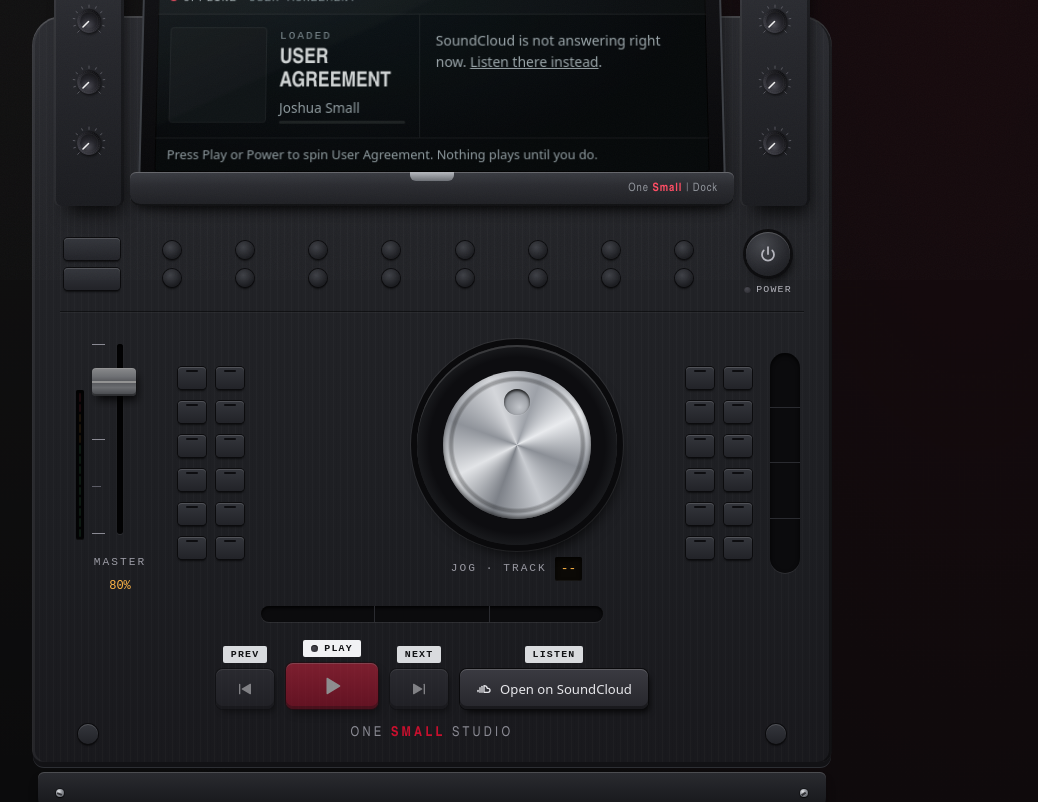
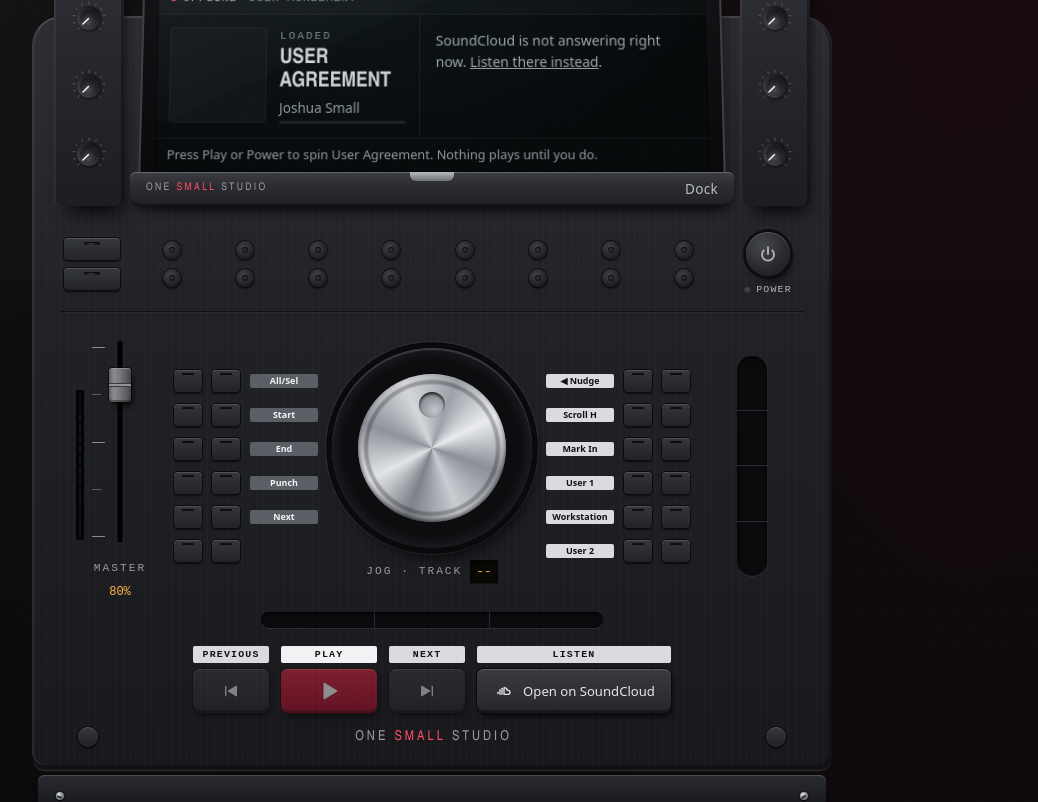
Before and after one commit to WasteOfADrumBum/one-small-studio, a React (Vite) app: page / in a window 1280 px wide. Shown: the part 520-1322 px from the top of the page, without its empty margins (208-1246 px from the left). Built offline with nearby package versions, Linux system fonts and the light colour scheme.

Commit message:
Dock polish: wordmarks, centred wheel, key legends, slim fader cap, even transport, key lights
Co-Authored-By: Claude Opus 5.5 (1M context) <noreply@anthropic.com>
Claude-Session: https://claude.ai/code/session_018H6Gmx5urvsnY5HwfVjVyd

```diff
--- a/src/components/Console.module.css
+++ b/src/components/Console.module.css
@@ -66,6 +66,14 @@
     6px 14px 18px -8px rgb(0 0 0 / 0.85);
 }
 
+/* Four equal cells, each knob centred in its own. */
+.towerSlot {
+  display: grid;
+  place-items: center;
+  width: 100%;
+  flex: 1;
+}
+
 /* The tablet, its stand behind it, and the cradle its lower edge drops into. */
 .stand {
   position: relative;
@@ -91,7 +99,8 @@
   z-index: 2;
   display: flex;
   align-items: center;
-  justify-content: flex-end;
+  justify-content: space-between;
+  gap: 12px;
   height: 34px;
   margin: -16px -10px 0;
   padding: 0 16px;
@@ -114,16 +123,39 @@
   background: linear-gradient(180deg, #b7babf, #6c6f75);
 }
 
-.cradleBadge {
+/*
+ * The brand, one style wherever it is printed: same face, weight and tracking for all three words
+ * on one baseline, so only the size changes with the place. The trailing tracking is taken back so
+ * the word sits on its centre.
+ */
+.wordmark {
+  display: inline-block;
+  margin-right: -0.22em;
   font-family: var(--mantine-font-family-headings);
-  font-size: 0.72rem;
-  letter-spacing: 0.08em;
-  color: #8f939a;
+  font-size: var(--wordmark-size, 0.85rem);
+  font-weight: 500;
+  line-height: 1;
+  letter-spacing: 0.22em;
+  text-transform: uppercase;
+  white-space: nowrap;
+  color: #9a9da4;
 }
 
-.cradleBadge b {
-  font-weight: 600;
+.wordmarkAccent {
   color: var(--oss-crimson-bright);
+}
+
+/* On the cradle: the brand on the left, the product name on the right, as on the hardware. */
+.cradleBrand {
+  --wordmark-size: 0.66rem;
+}
+
+.cradleModel {
+  font-size: 0.85rem;
+  font-weight: 400;
+  line-height: 1;
+  letter-spacing: 0.02em;
+  color: #b9bcc2;
 }
 
 .housing {
@@ -381,11 +413,75 @@
     0 2px 2px rgb(0 0 0 / 0.6);
 }
 
+/*
+ * Key lights, set into the caps like the Dock's: a small lens, dark until the console is on, then a
+ * bright core fading to its colour, a glow that stays on the key, and a faint wash of the colour on
+ * the cap round it. Steady, never flashing.
+ */
+.pairKeys i,
+.softKeys i {
+  --lens: 120 112 132;
+  position: relative;
+}
+
+.pairKeys i[data-light='violet'],
+.softKeys i[data-light='violet'] {
+  --lens: 168 112 255;
+}
+
+.pairKeys i[data-light='red'],
+.softKeys i[data-light='red'] {
+  --lens: 255 56 80;
+}
+
+.pairKeys i::after,
+.softKeys i::after {
+  content: '';
+  position: absolute;
+  border-radius: 999px;
+  background: radial-gradient(circle at 45% 35%, #3a3540, #121014 75%);
+  box-shadow: inset 0 1px 1px rgb(0 0 0 / 0.8);
+  transition:
+    background 300ms ease,
+    box-shadow 300ms ease;
+}
+
+.pairKeys i[data-light]::after,
+.softKeys i[data-light]::after {
+  background: radial-gradient(
+    closest-side,
+    rgb(255 255 255 / 0.95) 0 18%,
+    rgb(var(--lens)) 55%,
+    rgb(var(--lens) / 0.75) 100%
+  );
+  box-shadow:
+    0 0 2px 1px rgb(var(--lens) / 0.6),
+    0 0 6px rgb(var(--lens) / 0.3);
+}
+
+/* The faint reflection of the lens on the cap round it. */
+.pairKeys i[data-light]::before,
+.softKeys i[data-light]::before {
+  content: '';
+  position: absolute;
+  inset: 0;
+  border-radius: inherit;
+  background: radial-gradient(closest-side, rgb(var(--lens) / 0.16), transparent);
+}
+
+/* A short strip lens across the top of each rectangular key. */
 .pairKeys i {
   height: 22px;
 }
 
-/* Two rows of round soft keys; the one over the loaded track glows amber. */
+.pairKeys i::after {
+  top: 4px;
+  left: calc(50% - 8px);
+  width: 16px;
+  height: 3px;
+}
+
+/* Two rows of round soft keys, each with a round lens in its centre. */
 .softKeys {
   display: grid;
   grid-template-columns: repeat(8, 1fr);
@@ -401,14 +497,13 @@
   box-shadow:
     0 0 0 1px #0b0b0d,
     0 2px 2px rgb(0 0 0 / 0.6);
-  transition: box-shadow 300ms ease;
 }
 
-.softKeys i[data-lit] {
-  box-shadow:
-    0 0 0 1px #0b0b0d,
-    0 0 0 3px rgb(255 181 71 / 0.6),
-    var(--oss-glow-amber);
+.softKeys i::after {
+  top: calc(50% - 3px);
+  left: calc(50% - 3px);
+  width: 6px;
+  height: 6px;
 }
 
 /* Power takes the monitor knob's place. */
@@ -468,12 +563,19 @@
   color: #b4b4bc;
 }
 
-/* Fader, key block, wheel, key block, touch strip. */
+/*
+ * Fader, key block, wheel, key block, touch strip. The two outer bays and the two key blocks are
+ * the same width, so the wheel and its readout sit on the dock's centre line.
+ */
 .centre {
+  --bay: 96px;
+  --key: 28px;
+  --key-gap: 10px;
+  --legend: 68px;
   display: grid;
-  grid-template-columns: 96px 66px minmax(0, 1fr) 66px 30px;
+  grid-template-columns: var(--bay) auto minmax(0, 1fr) auto var(--bay);
   align-items: center;
-  gap: 18px;
+  gap: 14px;
   padding: 18px 4px 6px;
 }
 
@@ -494,15 +596,50 @@
   margin-top: 60px;
 }
 
+/* Six rows on one shared column grid: two keys, then the legend on the side facing the wheel. */
 .keyBlock {
+  display: flex;
+  flex-direction: column;
+  gap: 12px;
+}
+
+.keyRow {
   display: grid;
-  grid-template-columns: repeat(2, 1fr);
-  gap: 12px 10px;
+  grid-template-columns: var(--key) var(--key) var(--legend);
+  align-items: center;
+  column-gap: var(--key-gap);
+}
+
+.keyBlock[data-side='right'] .keyRow {
+  grid-template-columns: var(--legend) var(--key) var(--key);
+}
+
+.keyBlock[data-side='right'] .keyRow > :last-child {
+  order: -1;
 }
 
 .keyBlock i {
   position: relative;
   height: 22px;
+}
+
+/* Printed legends: grey chips on the left block, white on the right, as on the hardware. */
+.legend {
+  display: block;
+  padding: 2px 0;
+  border-radius: 2px;
+  background: #5b5e65;
+  font-size: 0.56rem;
+  font-weight: 600;
+  line-height: 1.2;
+  text-align: center;
+  white-space: nowrap;
+  color: #f3f4f6;
+}
+
+.keyBlock[data-side='right'] .legend {
+  background: #d9dbde;
+  color: #111214;
 }
 
 /* Each key's little indicator strip. */
@@ -522,9 +659,15 @@
   place-items: center;
 }
 
+.stripBay {
+  display: grid;
+  place-items: center;
+}
+
 .vStrip {
   display: flex;
   flex-direction: column;
+  width: 30px;
   height: 220px;
   border-radius: 15px;
   background: #0b0b0d;
@@ -583,17 +726,22 @@
   gap: 10px 12px;
 }
 
+/*
+ * Each legend and its key share one column: the column is as wide as the wider of the two, and both
+ * stretch to fill it, so a legend is always exactly the width of its key.
+ */
 .keyWrap {
-  display: flex;
-  flex-direction: column;
-  align-items: center;
-  gap: 6px;
+  display: grid;
+  grid-template-rows: auto auto;
+  justify-items: stretch;
+  row-gap: 6px;
 }
 
 .keyCaption {
-  display: inline-flex;
+  display: flex;
+  justify-content: center;
   align-items: center;
-  gap: 6px;
+  box-sizing: border-box;
   /* Legend chips, like the printed labels over the Dock's transport keys. */
   padding: 1px 8px;
   border-radius: 2px;
@@ -612,8 +760,8 @@
   justify-content: center;
   gap: 8px;
   box-sizing: border-box;
-  min-width: 58px;
-  height: 40px;
+  min-width: 76px;
+  height: var(--key-h, 44px);
   padding: 0;
   border: 0;
   border-radius: 7px;
@@ -637,6 +785,15 @@
 
 .key[data-wide] {
   padding: 0 16px;
+}
+
+/* One fixed box for every key's icon. */
+.glyph {
+  display: inline-grid;
+  place-items: center;
+  flex: none;
+  width: 22px;
+  height: 22px;
 }
 
 .key svg[viewBox='0 0 24 24']:not([class]) {
@@ -673,16 +830,27 @@
   outline-offset: 3px;
 }
 
-/* Play is the one key that matters: bigger, and in the brand red. */
+/* Play is the one key that matters: the same height as the rest, wider, and in the brand red. */
 .key[data-primary] {
-  width: 92px;
-  height: 46px;
+  min-width: 96px;
   color: #fff;
   background: linear-gradient(180deg, #df2340 0%, #a90c26 100%);
   box-shadow:
     inset 0 1px 0 rgb(255 255 255 / 0.3),
     inset 0 -3px 0 rgb(0 0 0 / 0.3),
     0 0 0 1px #2a0209,
+    3px 6px 8px -2px rgb(0 0 0 / 0.85);
+}
+
+/* While playing, the key lights from inside. Only colour and glow change, never its size. */
+.key[data-primary][data-lit] {
+  background: linear-gradient(180deg, #f2354f 0%, #c0122d 100%);
+  box-shadow:
+    inset 0 1px 0 rgb(255 255 255 / 0.4),
+    inset 0 0 10px rgb(255 140 150 / 0.35),
+    inset 0 -3px 0 rgb(0 0 0 / 0.3),
+    0 0 0 1px #2a0209,
+    0 0 12px rgb(255 66 88 / 0.3),
     3px 6px 8px -2px rgb(0 0 0 / 0.85);
 }
 
@@ -693,7 +861,6 @@
 /* ---- Jog wheel ---- */
 
 .jogBay {
-  grid-area: jog;
   display: flex;
   flex-direction: column;
   align-items: center;
@@ -787,16 +954,7 @@
 }
 
 .nameplate {
-  font-family: var(--mantine-font-family-headings);
-  font-size: 0.85rem;
-  letter-spacing: 0.24em;
-  text-transform: uppercase;
-  color: #8a8a93;
-}
-
-.nameplate b {
-  font-weight: 600;
-  color: var(--oss-crimson);
+  --wordmark-size: 0.85rem;
 }
 
 .footer {
@@ -850,12 +1008,38 @@
   }
 
   .centre {
-    grid-template-columns: 88px 54px minmax(0, 1fr) 54px 24px;
-    gap: 12px;
+    --bay: 80px;
+    --key: 24px;
+    --key-gap: 8px;
+    --legend: 64px;
+    gap: 10px;
+  }
+
+  .vStrip {
+    width: 24px;
   }
 
   .jog {
     --jog: 172px;
+  }
+}
+
+/* Too narrow for the legends beside the key blocks: they go, the keys stay. */
+@container dock (max-width: 680px) {
+  .centre {
+    --legend: 0px;
+  }
+
+  .keyRow {
+    grid-template-columns: var(--key) var(--key);
+  }
+
+  .keyBlock[data-side='right'] .keyRow {
+    grid-template-columns: var(--key) var(--key);
+  }
+
+  .legend {
+    display: none;
   }
 }
 
@@ -870,10 +1054,8 @@
   .tower,
   .bracket,
   .pairKeys,
-  .softKeys,
   .keyBlock,
-  .vStrip,
-  .cradleBadge {
+  .stripBay {
     display: none;
   }
 
@@ -886,6 +1068,7 @@
   .cradle {
     height: 24px;
     margin: -10px 4px 0;
+    padding: 0 12px;
   }
 
   .chassis {
@@ -894,10 +1077,23 @@
     border-radius: 18px 18px 10px 10px;
   }
 
+  .cradleBrand {
+    --wordmark-size: 0.6rem;
+  }
+
+  .cradleModel {
+    font-size: 0.75rem;
+  }
+
+  /* The soft keys and their lights stay; Power sits at the end of the band. */
   .softBand {
-    grid-template-columns: 1fr;
-    justify-items: center;
+    grid-template-columns: minmax(0, 1fr) auto;
+    gap: 12px;
     padding-top: 4px;
+  }
+
+  .softKeys {
+    gap: 8px 4px;
   }
 
   .screenBody {
@@ -938,14 +1134,12 @@
     width: 70%;
   }
 
-  .key {
-    min-width: 64px;
-    height: 48px;
+  .transport {
+    --key-h: 48px;
   }
 
   .key[data-primary] {
-    width: 104px;
-    height: 54px;
+    min-width: 104px;
   }
 
   .front {
--- a/src/components/Console.tsx
+++ b/src/components/Console.tsx
@@ -36,6 +36,11 @@ const SETTLE = [95, 20, 60, -10, 35, -40, 80, 5];
 
 /** Degrees of jog-wheel travel per track. */
 const DETENT = 36;
+
+// Legends printed beside the two key blocks, on the side facing the wheel, as on the Dock. One per
+// row, top to bottom; the left block's bottom row (ALT on the Dock) has none.
+const LEFT_LEGENDS = ['All/Sel', 'Start', 'End', 'Punch', 'Next', ''];
+const RIGHT_LEGENDS = ['◀ Nudge', 'Scroll H', 'Mark In', 'User 1', 'Workstation', 'User 2'];
 
 /**
  * The One Small controller, laid out like a Pro Tools Dock: a tablet standing upright in its cradle
@@ -97,9 +102,8 @@ export function Console() {
             <Screen powered={powered} />
             <span className={classes.cradle} aria-hidden="true">
               <span className={classes.cradleNotch} />
-              <span className={classes.cradleBadge}>
-                One <b>Small</b> | Dock
-              </span>
+              <Wordmark className={classes.cradleBrand} />
+              <span className={classes.cradleModel}>Dock</span>
             </span>
           </div>
           <KnobTower />
@@ -109,13 +113,17 @@ export function Console() {
           {/* Soft-key band; Power sits where the monitor knob does. */}
           <div className={classes.softBand}>
             <span className={classes.pairKeys} aria-hidden="true">
-              <i />
-              <i />
+              <i data-light={powered ? 'red' : undefined} />
+              <i data-light={powered ? 'violet' : undefined} />
             </span>
             <span className={classes.softKeys} aria-hidden="true">
               {Array.from({ length: 16 }, (_, i) => (
-                // The top row lights under the track that is loaded, like a selected channel.
-                <i key={i} data-lit={(powered && i === player.current) || undefined} />
+                // Every lens glows a steady violet while the console is on; the top-row key over
+                // the loaded track glows red instead, like a selected channel.
+                <i
+                  key={i}
+                  data-light={powered ? (i === player.current ? 'red' : 'violet') : undefined}
+                />
               ))}
             </span>
             <span className={classes.powerSpot}>
@@ -156,16 +164,18 @@ export function Console() {
                 disabled={!ready}
               />
             </div>
-            <KeyBlock />
+            <KeyBlock legends={LEFT_LEGENDS} side="left" />
             <div className={classes.jogArea}>
               <JogWheel ready={ready} />
             </div>
-            <KeyBlock />
-            <span className={classes.vStrip} aria-hidden="true">
-              <i />
-              <i />
-              <i />
-              <i />
+            <KeyBlock legends={RIGHT_LEGENDS} side="right" />
+            <span className={classes.stripBay} aria-hidden="true">
+              <span className={classes.vStrip}>
+                <i />
+                <i />
+                <i />
+                <i />
+              </span>
             </span>
           </div>
 
@@ -181,7 +191,7 @@ export function Console() {
           <div className={classes.transport}>
             <TransportKey
               label="Previous track"
-              caption="Prev"
+              caption="Previous"
               onClick={player.prev}
               disabled={!ready}
             >
@@ -189,7 +199,7 @@ export function Console() {
             </TransportKey>
             <TransportKey
               label={player.playing ? 'Pause' : 'Play'}
-              caption={player.playing ? 'Pause' : 'Play'}
+              caption="Play"
               onClick={onPlay}
               disabled={!ready}
               primary
@@ -215,7 +225,9 @@ export function Console() {
                 target="_blank"
                 rel="noreferrer"
               >
-                <IconBrandSoundcloud size={16} aria-hidden="true" />
+                <span className={classes.glyph} aria-hidden="true">
+                  <IconBrandSoundcloud size={16} />
+                </span>
                 Open on SoundCloud
               </a>
             </span>
@@ -223,9 +235,7 @@ export function Console() {
 
           <div className={classes.footer} aria-hidden="true">
             <span className={classes.shift} />
-            <span className={classes.nameplate}>
-              One <b>Small</b> Studio
-            </span>
+            <Wordmark className={classes.nameplate} />
             <span className={classes.shift} />
           </div>
         </div>
@@ -240,23 +250,45 @@ export function Console() {
   );
 }
 
+/**
+ * The brand as it is printed on the hardware: three words of one face, size and weight on one
+ * baseline, with only the colour of "Small" set apart. Its size comes from where it is used.
+ */
+function Wordmark({ className }: { className: string }) {
+  return (
+    <span className={`${classes.wordmark} ${className}`}>
+      One <span className={classes.wordmarkAccent}>Small</span> Studio
+    </span>
+  );
+}
+
 /** Four display knobs in a raised column beside the tablet. They only move with the power sweep. */
 function KnobTower() {
   return (
     <div className={classes.tower} aria-hidden="true">
       {[0, 1, 2, 3].map((i) => (
-        <Knob key={i} size={34} />
+        <span key={i} className={classes.towerSlot}>
+          <Knob size={34} />
+        </span>
       ))}
     </div>
   );
 }
 
-/** Two columns of six keys with indicator strips: Dock dressing, not controls. */
-function KeyBlock() {
+/**
+ * Two columns of six keys with indicator strips, and their printed legends on the side facing the
+ * wheel. One grid holds both, so each legend shares its key's row and centre line. Dock dressing,
+ * not controls.
+ */
+function KeyBlock({ legends, side }: { legends: string[]; side: 'left' | 'right' }) {
   return (
-    <span className={classes.keyBlock} aria-hidden="true">
-      {Array.from({ length: 12 }, (_, i) => (
-        <i key={i} />
+    <span className={classes.keyBlock} data-side={side} aria-hidden="true">
+      {legends.map((legend, row) => (
+        <span key={row} className={classes.keyRow}>
+          <i />
+          <i />
+          {legend ? <span className={classes.legend}>{legend}</span> : <span />}
+        </span>
       ))}
     </span>
   );
@@ -396,7 +428,6 @@ function TransportKey({
   return (
     <span className={classes.keyWrap} data-primary={primary || undefined}>
       <span className={classes.keyCaption} aria-hidden="true">
-        {primary && <Led on={!!lit} color="green" />}
         {caption}
       </span>
       <button
@@ -408,7 +439,10 @@ function TransportKey({
         disabled={disabled}
         aria-label={label}
       >
-        {children}
+        {/* One fixed box for every icon, so swapping Play for Pause moves nothing. */}
+        <span className={classes.glyph} aria-hidden="true">
+          {children}
+        </span>
       </button>
     </span>
   );
--- a/src/components/hardware/Fader.module.css
+++ b/src/components/hardware/Fader.module.css
@@ -1,24 +1,28 @@
 .fader {
+  /* Travel of the cap's centre line, and the cap itself: slim across the slot, long along it. */
   --throw: 168px;
+  --cap-w: 22px;
+  --cap-h: 34px;
   display: flex;
   flex-direction: column;
   align-items: center;
   gap: 6px;
 }
 
+/* The cap's centre runs from half a cap below the top to half a cap above the bottom. */
 .body {
   position: relative;
   width: 56px;
-  height: calc(var(--throw) + 28px);
+  height: calc(var(--throw) + var(--cap-h));
 }
 
-/* The recessed slot the cap rides in. */
+/* The recessed slot the cap rides in, centred on the body and a little longer than the travel. */
 .slot {
   position: absolute;
   left: 50%;
-  top: 14px;
-  bottom: 14px;
-  width: 6px;
+  top: calc(var(--cap-h) / 2 - 6px);
+  bottom: calc(var(--cap-h) / 2 - 6px);
+  width: 5px;
   translate: -50% 0;
   border-radius: 3px;
   background: #030304;
@@ -27,9 +31,10 @@
     0 1px 0 rgb(255 255 255 / 0.07);
 }
 
+/* Ticks on the cap's centre line at 100, 75, 50, 25 and 0. */
 .scale {
   position: absolute;
-  inset: 14px 0;
+  inset: calc(var(--cap-h) / 2) 0;
   display: flex;
   flex-direction: column;
   justify-content: space-between;
@@ -48,6 +53,7 @@
   background: #8a8a93;
 }
 
+/* The real slider: the full body is its hit area, and its thumb is invisible. */
 .input {
   position: absolute;
   inset: 0;
@@ -81,64 +87,68 @@
   background: transparent;
 }
 
-/* The cap: a ridged block lit from above, with its own contact shadow on the panel. */
 .input::-webkit-slider-thumb {
   -webkit-appearance: none;
-  width: 44px;
-  height: 28px;
-  border-radius: 4px;
+  width: 56px;
+  height: var(--cap-h);
   border: 0;
-  background:
-    linear-gradient(180deg, transparent 46%, #f5f5f5 46% 54%, transparent 54%),
-    linear-gradient(180deg, #e4e6e9 0%, #b9bcc2 30%, #8d9097 50%, #b2b5bb 70%, #6c6f76 100%);
-  box-shadow:
-    inset 0 1px 0 rgb(255 255 255 / 0.7),
-    inset 0 -2px 0 rgb(0 0 0 / 0.35),
-    3px 6px 8px -2px rgb(0 0 0 / 0.8);
-  transition: transform 120ms ease;
+  background: transparent;
+  box-shadow: none;
 }
 
 .input::-moz-range-thumb {
-  width: 44px;
-  height: 28px;
-  border-radius: 4px;
+  width: 56px;
+  height: var(--cap-h);
   border: 0;
-  background:
-    linear-gradient(180deg, transparent 46%, #f5f5f5 46% 54%, transparent 54%),
-    linear-gradient(180deg, #e4e6e9 0%, #b9bcc2 30%, #8d9097 50%, #b2b5bb 70%, #6c6f76 100%);
-  box-shadow:
-    inset 0 1px 0 rgb(255 255 255 / 0.7),
-    inset 0 -2px 0 rgb(0 0 0 / 0.35),
-    3px 6px 8px -2px rgb(0 0 0 / 0.8);
-}
-
-.input:active::-webkit-slider-thumb {
-  transform: scale(0.97);
-}
-
-.input:disabled::-webkit-slider-thumb {
-  filter: brightness(0.6);
-}
-
-.input:disabled::-moz-range-thumb {
-  filter: brightness(0.6);
+  background: transparent;
+  box-shadow: none;
 }
 
 .input:focus-visible {
   outline: none;
 }
 
-.input:focus-visible::-webkit-slider-thumb {
+/*
+ * The cap you see, placed from the same value as the thumb: its top moves through exactly the
+ * throw, so its centre sits on the thumb's centre at every value. A brushed-aluminium block with
+ * a finger groove across the middle and its own contact shadow on the panel.
+ */
+.cap {
+  position: absolute;
+  left: 50%;
+  top: calc((100 - var(--v)) / 100 * var(--throw));
+  width: var(--cap-w);
+  height: var(--cap-h);
+  translate: -50% 0;
+  box-sizing: border-box;
+  border-radius: 3px;
+  pointer-events: none;
+  background:
+    linear-gradient(
+      180deg,
+      transparent 44%,
+      #5d6067 44% 47%,
+      #f2f3f5 47% 53%,
+      #5d6067 53% 56%,
+      transparent 56%
+    ),
+    linear-gradient(90deg, #9ea1a7 0%, #e7e9ec 22%, #c3c6cb 50%, #9a9da3 78%, #6f7278 100%);
+  box-shadow:
+    inset 0 1px 0 rgb(255 255 255 / 0.75),
+    inset 0 -2px 0 rgb(0 0 0 / 0.35),
+    0 0 0 1px rgb(0 0 0 / 0.55),
+    3px 6px 7px -2px rgb(0 0 0 / 0.85);
+}
+
+.input:disabled ~ .cap {
+  filter: brightness(0.6);
+}
+
+.input:focus-visible ~ .cap {
   box-shadow:
     0 0 0 2px var(--oss-bg),
     0 0 0 4px var(--oss-sky),
-    3px 6px 8px -2px rgb(0 0 0 / 0.8);
-}
-
-.input:focus-visible::-moz-range-thumb {
-  box-shadow:
-    0 0 0 2px var(--oss-bg),
-    0 0 0 4px var(--oss-sky);
+    3px 6px 7px -2px rgb(0 0 0 / 0.85);
 }
 
 .readout {
@@ -148,9 +158,3 @@
   min-width: 4ch;
   text-align: center;
 }
-
-@media (prefers-reduced-motion: reduce) {
-  .input::-webkit-slider-thumb {
-    transition: none;
-  }
-}
--- a/src/components/hardware/Fader.tsx
+++ b/src/components/hardware/Fader.tsx
@@ -1,3 +1,4 @@
+import type { CSSProperties } from 'react';
 import classes from './Fader.module.css';
 
 type FaderProps = {
@@ -13,12 +14,14 @@ const TICKS = [100, 75, 50, 25, 0];
 
 /**
  * A long-throw fader: a native range input turned on its side, so keyboard, touch and screen
- * readers get real slider behavior, styled as a raised cap riding in a recessed slot.
+ * readers get real slider behavior. The input's own thumb is an invisible, full-width grab area the
+ * height of the cap; the slim cap you see is drawn over it from the same value, so the two always
+ * sit on the same line and the cap's centre stays on the slot from end to end.
  */
 export function Fader({ label, value, onChange, disabled, caption }: FaderProps) {
   return (
     <div className={classes.fader}>
-      <div className={classes.body}>
+      <div className={classes.body} style={{ '--v': value } as CSSProperties}>
         <span className={classes.scale} aria-hidden="true">
           {TICKS.map((t) => (
             <span key={t} data-major={t % 50 === 0 || undefined} />
@@ -37,6 +40,7 @@ export function Fader({ label, value, onChange, disabled, caption }: FaderProps)
           aria-valuetext={`${value} percent`}
           onChange={(e) => onChange(Number(e.currentTarget.value))}
         />
+        <span className={classes.cap} aria-hidden="true" />
       </div>
       <span className="label">{caption}</span>
       <span className={classes.readout} aria-hidden="true">
```
